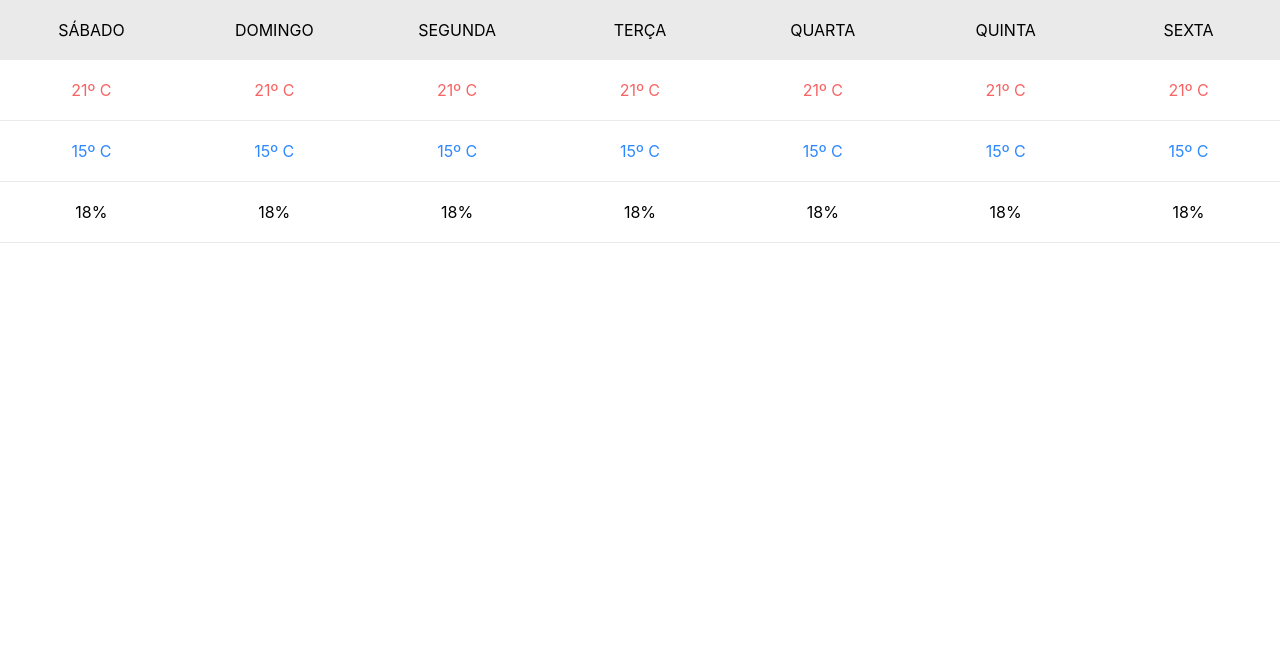
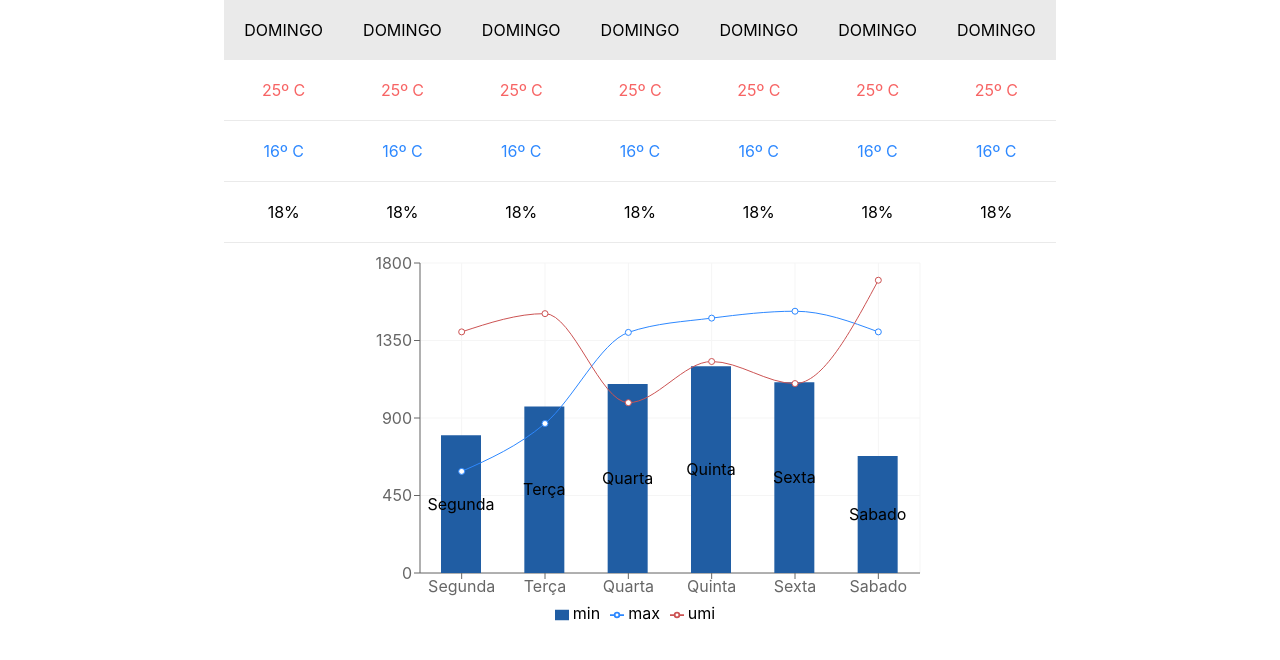
Before and after one commit to Sabrinovsky/weather-challange, a React (Create React App) app: page / in a window 1280 px wide. Shown: the top 660 px of the page. Built offline with nearby package versions, Linux system fonts and the light colour scheme.

Commit message:
added chart

```diff
--- a/package.json
+++ b/package.json
@@ -3,12 +3,12 @@
   "version": "0.1.0",
   "private": true,
   "dependencies": {
+    "chartjs": "^0.3.24",
     "react": "^16.8.6",
     "react-bootstrap": "^1.0.0-beta.8",
-    "react-bootstrap-table": "^4.3.1",
-    "react-bootstrap-table-next": "^3.1.2",
     "react-dom": "^16.8.6",
-    "react-scripts": "3.0.1"
+    "react-scripts": "3.0.1",
+    "recharts": "^1.5.0"
   },
   "scripts": {
     "start": "react-scripts start",
--- a/src/App.js
+++ b/src/App.js
@@ -1,17 +1,37 @@
 import React from 'react';
 import './App.css';
+import { Container,Row,Col } from 'react-bootstrap'
 
 import Week from './Week'
+import Chart from './Chart'
 
-const weekDay = ['Sábado','Domingo', 'segunda', 'terça', 'quarta', 'quinta', 'sexta']
+// const weekDay = ['Sábado','Domingo', 'segunda', 'terça', 'quarta', 'quinta', 'sexta']
+const data = [{day:'Domingo',max:'25',min:'16',umi:'18'},
+              {day:'Domingo',max:'25',min:'16',umi:'18'},
+              {day:'Domingo',max:'25',min:'16',umi:'18'},
+              {day:'Domingo',max:'25',min:'16',umi:'18'},
+              {day:'Domingo',max:'25',min:'16',umi:'18'},
+              {day:'Domingo',max:'25',min:'16',umi:'18'},
+              {day:'Domingo',max:'25',min:'16',umi:'18'}]
 
 function App() {
   return (
-    <div className="container">
-      {
-        weekDay.map(day => <Week day={day} weatherData='' />)
-      }
-    </div>
+      <>
+        <Container className='center-div'>
+          <Row>
+            {
+              Object.keys(data).map((key,index)=>{
+                return(
+                  <Week data={data[key]} />
+                )
+              })
+            }
+          </Row>
+          <Row style={{display:'inline-flex'}}>
+            <Chart/>
+          </Row>
+        </Container>
+      </>
   );
 }
 
--- /dev/null
+++ b/src/Chart.js
@@ -0,0 +1,57 @@
+import React, { PureComponent } from 'react';
+import {
+  ComposedChart, Line, Area, Bar, XAxis, YAxis, CartesianGrid, Tooltip,
+  Legend, Scatter,LabelList
+} from 'recharts';
+
+const data = [
+  {
+    name: 'Segunda', max: 590, min: 800, umi: 1400, cnt: 490,
+  },
+  {
+    name: 'Terça', max: 868, min: 967, umi: 1506, cnt: 590,
+  },
+  {
+    name: 'Quarta', max: 1397, min: 1098, umi: 989, cnt: 350,
+  },
+  {
+    name: 'Quinta', max: 1480, min: 1200, umi: 1228, cnt: 480,
+  },
+  {
+    name: 'Sexta', max: 1520, min: 1108, umi: 1100, cnt: 460,
+  },
+  {
+    name: 'Sabado', max: 1400, min: 680, umi: 1700, cnt: 380,
+  },
+];
+
+export default class Chart extends PureComponent {
+  static jsfiddleUrl = 'https://jsfiddle.net/alidingling/9xopwa9v/';
+
+  render() {
+    return (
+      <div className='' >
+        <ComposedChart
+          width={600}
+          height={400}
+          data={data}
+          margin={{
+            top: 20, right: 20, bottom: 20, left: 20,
+          }}
+        >
+          <CartesianGrid stroke="#f5f5f5" />
+          <XAxis dataKey="name" />
+          <YAxis />
+          <Tooltip />
+          <Legend />
+          <Bar dataKey="min" barSize={40} fill="rgb(32, 93, 163)" >
+            <LabelList dataKey='name' ></LabelList>
+          </Bar>
+          <Line type="monotone" dataKey="max" stroke="rgb(45, 136, 255)" />
+          <Line type="monotone" dataKey="umi" stroke="rgb(204, 83, 83)" />
+          {/* <Scatter dataKey="cnt" fill="red" /> */}
+        </ComposedChart>
+      </div>
+    );
+  }
+}
--- a/src/Week.js
+++ b/src/Week.js
@@ -1,21 +1,20 @@
 import React, { useState } from 'react';
-import 'react-bootstrap-table-next/dist/react-bootstrap-table2.min.css';
 import './index.css';
-import BootstrapTable from 'react-bootstrap-table-next'
 
-const Week = ( props ) =>
-    <div className='div-father inline-block'>
+const Week = ({ data } ) =>
+
+<div className='inline-block' key={data.day}>
         <div className='bg-day pd-default'>
-            {props.day}
+            {data.day}
         </div>
         <div className='pd-default border-bot high'>
-            21º C
+            {data.max}º C
         </div>
         <div className='pd-default border-bot low'>
-            15º C
+            {data.min}º C
         </div>
         <div className='pd-default border-bot'>
-            18%
+            {data.umi}%
         </div>
     </div>
 
--- a/src/index.css
+++ b/src/index.css
@@ -13,7 +13,7 @@ code {
 }
 
 .div-father{
-  width: calc(100%/7);
+
   text-align: center;
 }
 
@@ -40,3 +40,7 @@ code {
 .low{
   color: rgb(45, 136, 255);
 }
+.center-div
+{
+     text-align: center;
+}
```
Also changed, not shown: 1 other file (tests, documents, lock files or other folders).
